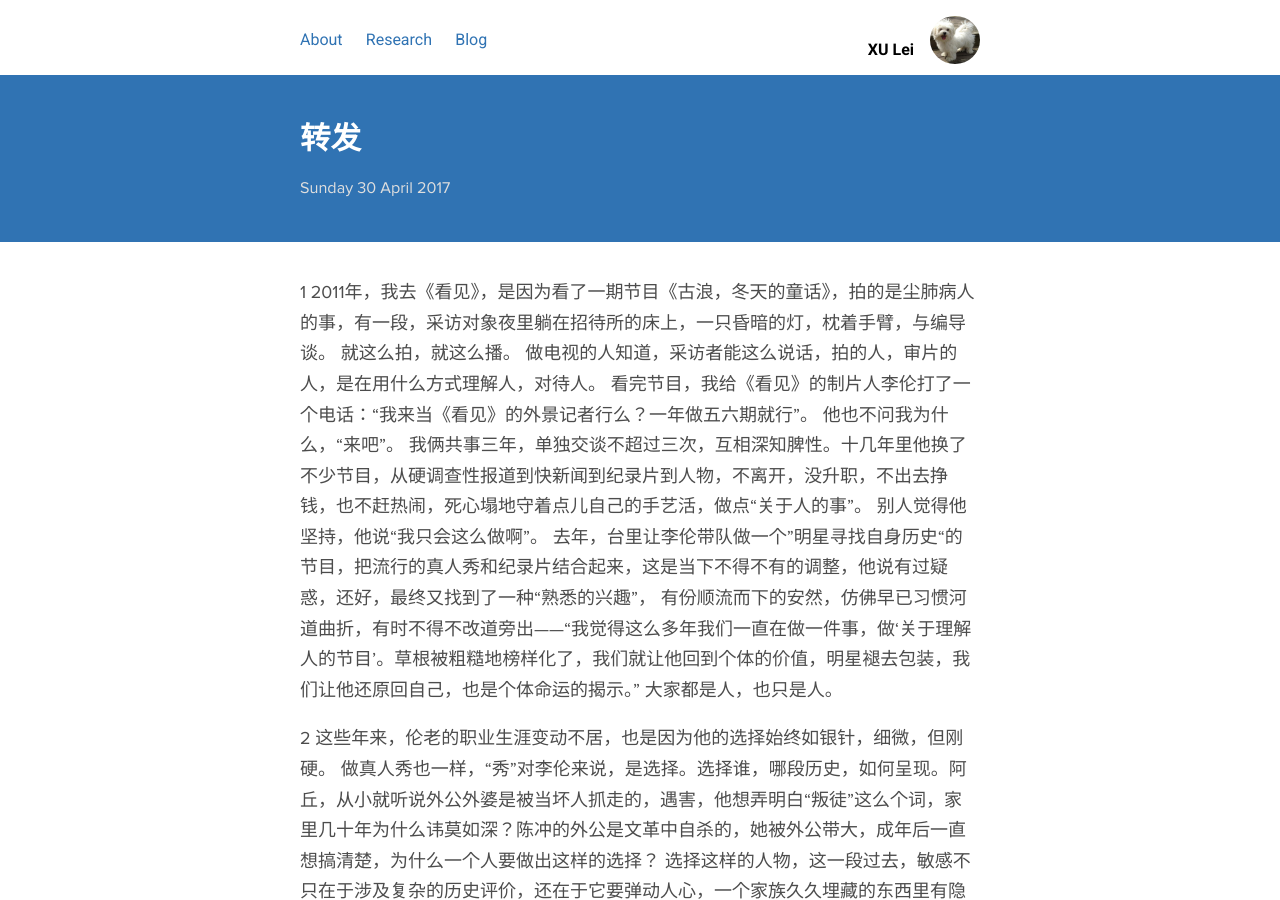
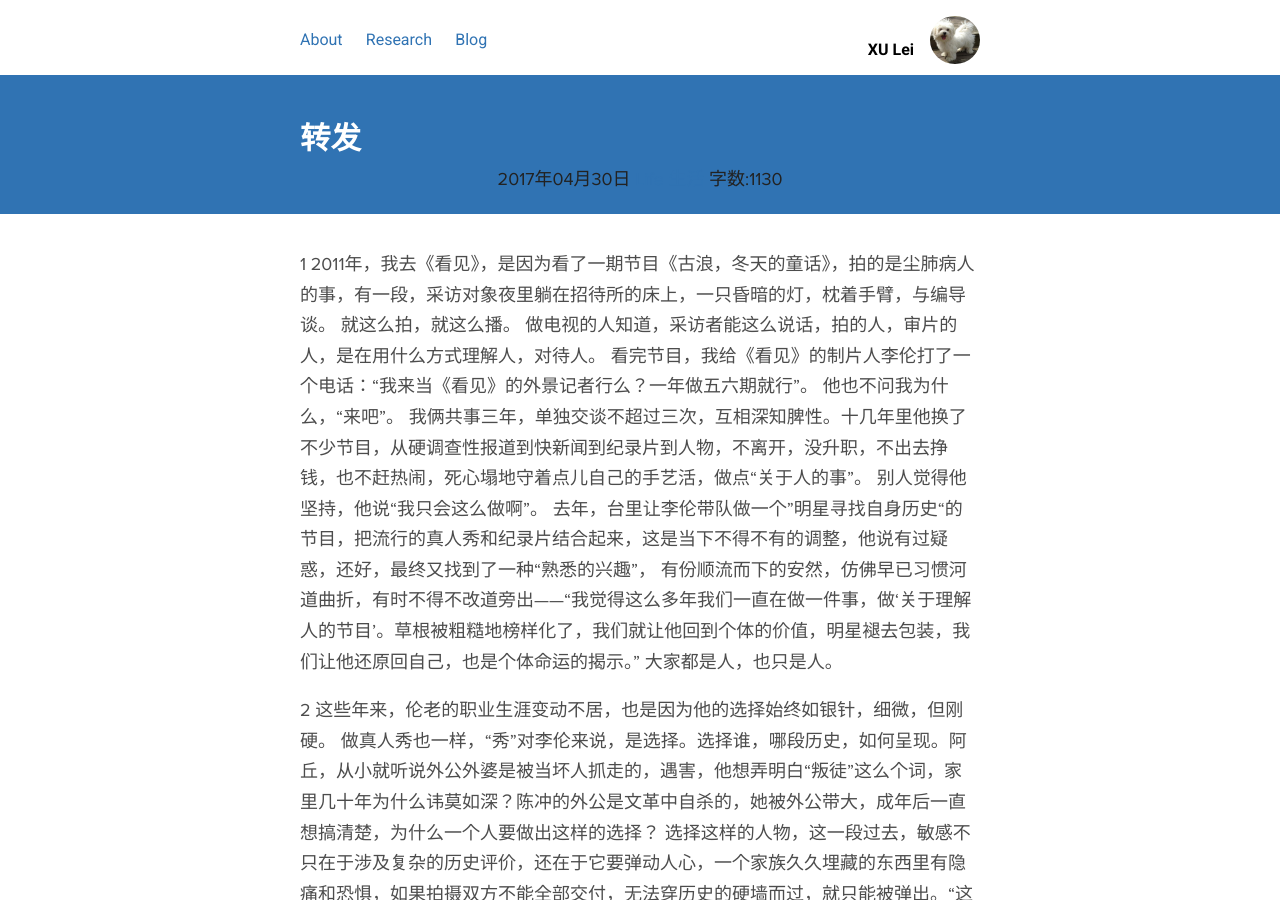
Before and after one commit to shirleysteve/1, a Jekyll site: the page built from _posts/2017-04-30-测试博客（转发柴静的文章）.md, in a window 1280 px wide and 900 px high. Built offline with Jekyll 4.4.1, drawn with Linux system fonts in a browser that asks for light colours; Markdown is read by kramdown in place of the engine named in the settings; comment, search, counter and statistics services are not loaded.

Commit message:
Update post.html

```diff
--- a/_layouts/post.html
+++ b/_layouts/post.html
@@ -12,38 +12,37 @@ layout: default
   <h1 class="inner">
     {{ page.title }}
   </h1>
+<ul class="meta">
+  	<i class="fa fa-calendar"></i>
+  	{{ page.date | date: "%Y" }}年{{ page.date | date: "%m" }}月{{ page.date | date: "%d" }}日
+  	<i class="space"></i>
+  	<i class="fa fa-archive"></i>
+  	<a class="tag" href="{{ site.url }}/blog/categories.html#{{ page.categories }}">{{ page.categories }}</a>
+  	<i class="space"></i>
+  	<i class="fa fa-tags"></i>
+  	{% for tag in page.tags %}
+  	    <a class="tag" href="{{ site.url }}/tag/#{{ tag }}">{{ tag }}</a>
+  	    <i class="space"></i>
+  	{% endfor %}
+  	<i class="space"></i> 字数:{{page.content | size |divided_by:2}}
+  </ul>
 
-  <p class="inner meta">{{ page.date | date: "%A %-d %B %Y" }}</p>
+  <!--<p class="inner meta">{{ page.date | date: "%A %-d %B %Y" }}</p>-->
 
- <!-- {% if page.french %}
-  <div class="inner suggest-translate">
-    This post is in French. You can try to
-    <a href="http://translate.google.com/translate?sl=fr&amp;tl=en&amp;u=http://sebastien.saunier.me{{ page.url }}">
-      google translate it</a>.
-  </div>
-  {% endif %}-->
+
 
   <div class="post">
+    <div id="content">
+          <div class ="sidebox">
+              <div class ="sidebar">
+              <div class="toc"></div>
+              </div>
+          </div>
     {{ content }}
   </div>
 </article>
 
- <!-- <section class="post-footer-self-promotion inner">
-  <a href="https://twitter.com/intent/follow?screen_name=ssaunier" target="_blank">
-    <img class="avatar" src="/images/sebastien_saunier.jpg" />
-  </a>
- <p>
-    Thanks for reading! Do you want to keep up with what I do?
-    <a href="https://twitter.com/intent/follow?screen_name=ssaunier">Follow me on Twitter</a> or better,
 
-    <form action="http://saunier.us8.list-manage.com/subscribe/post?u=3e666bd315f84f1bbdfe80c3b&amp;id=0494cf26c5" method="post"target="_blank">
-      <input type="email" class="form-control" name="EMAIL" placeholder="Enter your email address"
-        ><input type="submit" value="Subscribe to my newsletter" >
-      Fear not, I hate spam too.
-    </form>
-  </p>
-
-</section>-->
 
 <div class="separator"></div>
 
```
